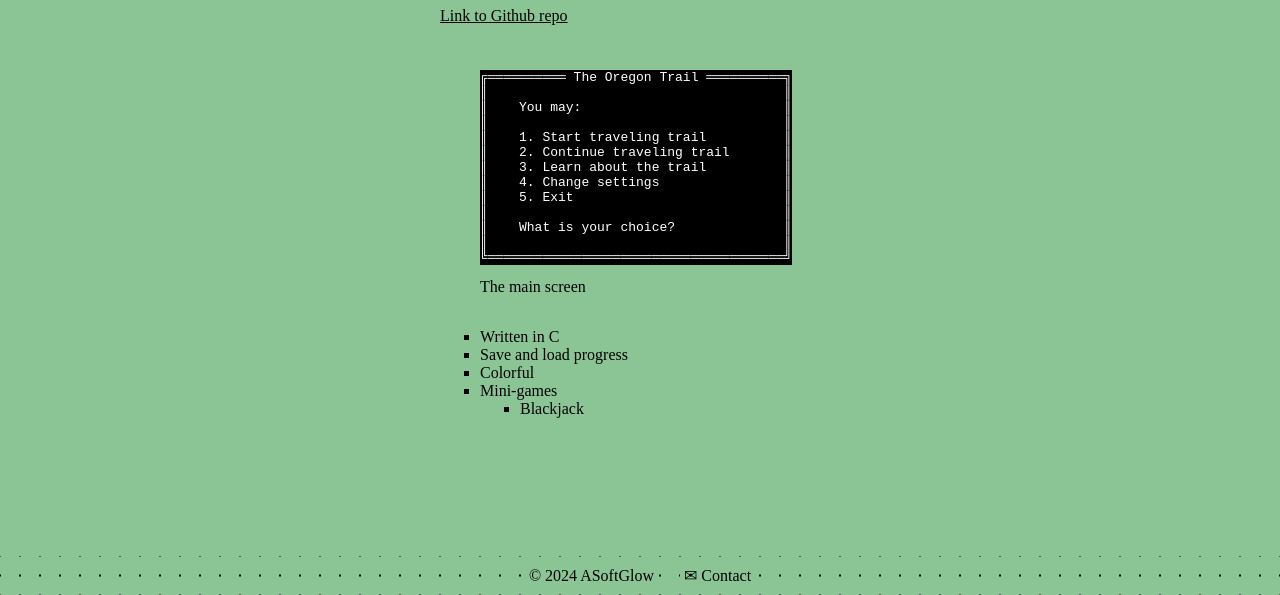
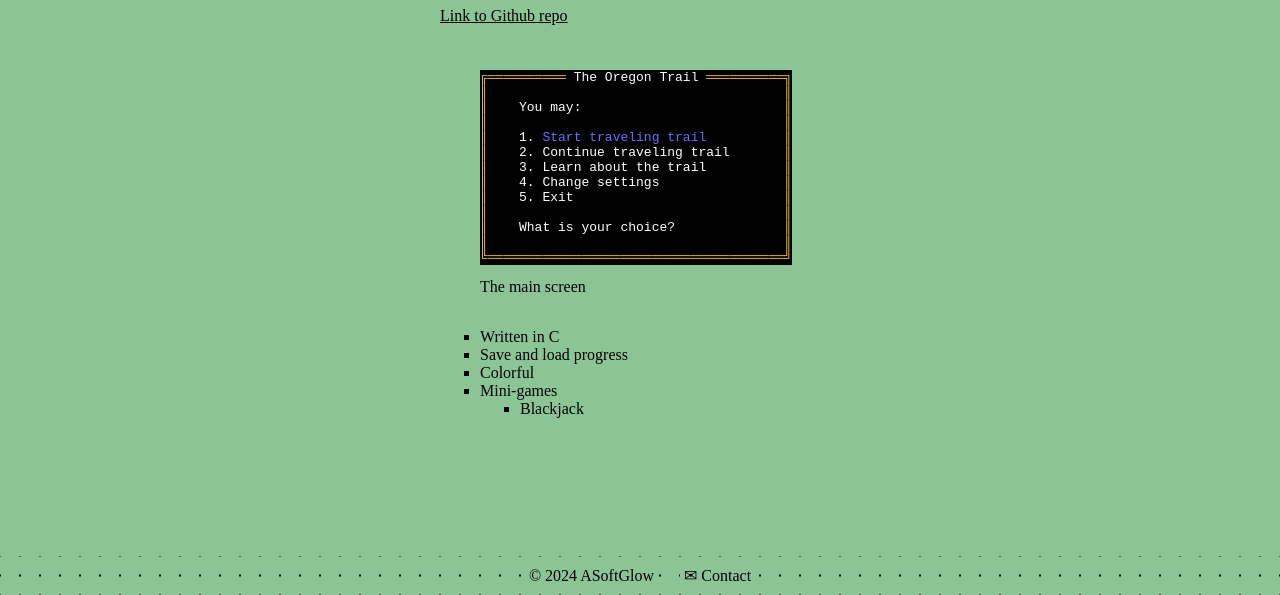
Before and after one commit to ASoftGlow/asoftglow.dev, an Eleventy site: page tot.html in a window 1280 px wide. Shown: the part 205-800 px from the top of the page. Built offline with nearby package versions, Linux system fonts and the light colour scheme; Eleventy itself is replaced by a stand-in of ours; files that its build step writes are made by us from their sources.

Commit message:
Updated favicon tot - Added color to tuis hlp - Added icon

```diff
--- a/_includes/head.liquid
+++ b/_includes/head.liquid
@@ -17,5 +17,5 @@
 <meta name="theme-color" media="(prefers-color-scheme: light)" content="hsl(130, 33%, 66%)" />
 <meta name="theme-color" media="(prefers-color-scheme: dark)" content="hsl(130, 20%, 33%)" />
 
-<link rel="shortcut icon" href="/images/favicon.png">
+<link rel="shortcut icon" href="/images/favicon.ico">
 <link rel="stylesheet" href="/css/styles.css">
--- /dev/null
+++ b/passthrough/css/tui.css
@@ -0,0 +1,38 @@
+pre.tui {
+    background-color: var(--color-text);
+    color: var(--color-bg);
+    width: fit-content;
+
+    &::selection, ::selection {
+        color: var(--color-text);
+        background: var(--color-bg);
+    }
+
+    .RED {
+        color: red;
+    }
+
+    .GREEN {
+        color: green;
+    }
+
+    .YELLOW {
+        color: rgb(251, 193, 56);
+    }
+
+    .BLUE {
+        color: rgb(110, 110, 255);
+    }
+
+    .MAGENTA {
+        color: magenta;
+    }
+
+    .CYAN {
+        color: cyan;
+    }
+
+    .GRAY {
+        color: gray;
+    }
+}
--- a/tot.html
+++ b/tot.html
@@ -8,18 +8,7 @@
 
 <head>
     {% include 'head' %}
-    <style>
-        pre.screen {
-            background-color: var(--color-text);
-            color: var(--color-bg);
-            width: fit-content;
-
-            &::selection {
-                color: var(--color-text);
-                background: var(--color-bg);
-            }
-        }
-    </style>
+    <link rel="stylesheet" href="/css/tui.css">
 </head>
 
 <body>
@@ -28,19 +17,19 @@
         <p><a href="https://github.com/ASoftGlow/TheOregonTrail">Link to Github repo</a></p>
 
         <figure>
-            <pre class="screen">╔══════════ The Oregon Trail ══════════╗
+            <pre class="tui"><span class="YELLOW">╔══════════</span> The Oregon Trail <span class="YELLOW">══════════╗
 ║                                      ║
-║    You may:                          ║
+║</span>    You may:                          <span class="YELLOW">║
 ║                                      ║
-║    1. Start traveling trail          ║
-║    2. Continue traveling trail       ║
-║    3. Learn about the trail          ║
-║    4. Change settings                ║
-║    5. Exit                           ║
+║</span>    1. <span class="BLUE">Start traveling trail</span>          <span class="YELLOW">║
+║</span>    2. Continue traveling trail       <span class="YELLOW">║
+║</span>    3. Learn about the trail          <span class="YELLOW">║
+║</span>    4. Change settings                <span class="YELLOW">║
+║</span>    5. Exit                           <span class="YELLOW">║
 ║                                      ║
-║    What is your choice?              ║
+║</span>    What is your choice?              <span class="YELLOW">║
 ║                                      ║
-╚══════════════════════════════════════╝</pre>
+╚══════════════════════════════════════╝</span></pre>
             <figcaption>The main screen</figcaption>
         </figure>
 
```
Also changed, not shown: hockey.html (+2 -1 lines), website.html (+1 -1 lines), passthrough/images/favicon.ico (added), passthrough/images/favicon.png (deleted), 1 other file.
